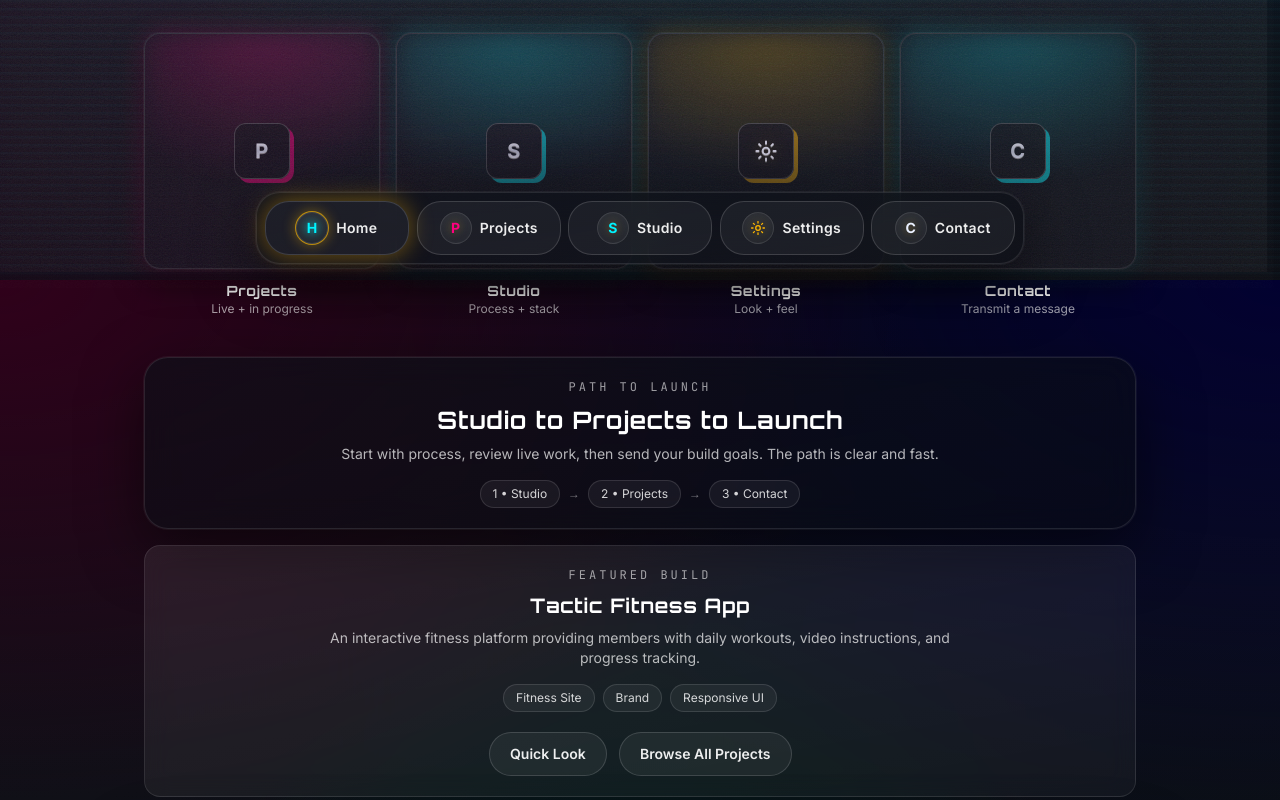
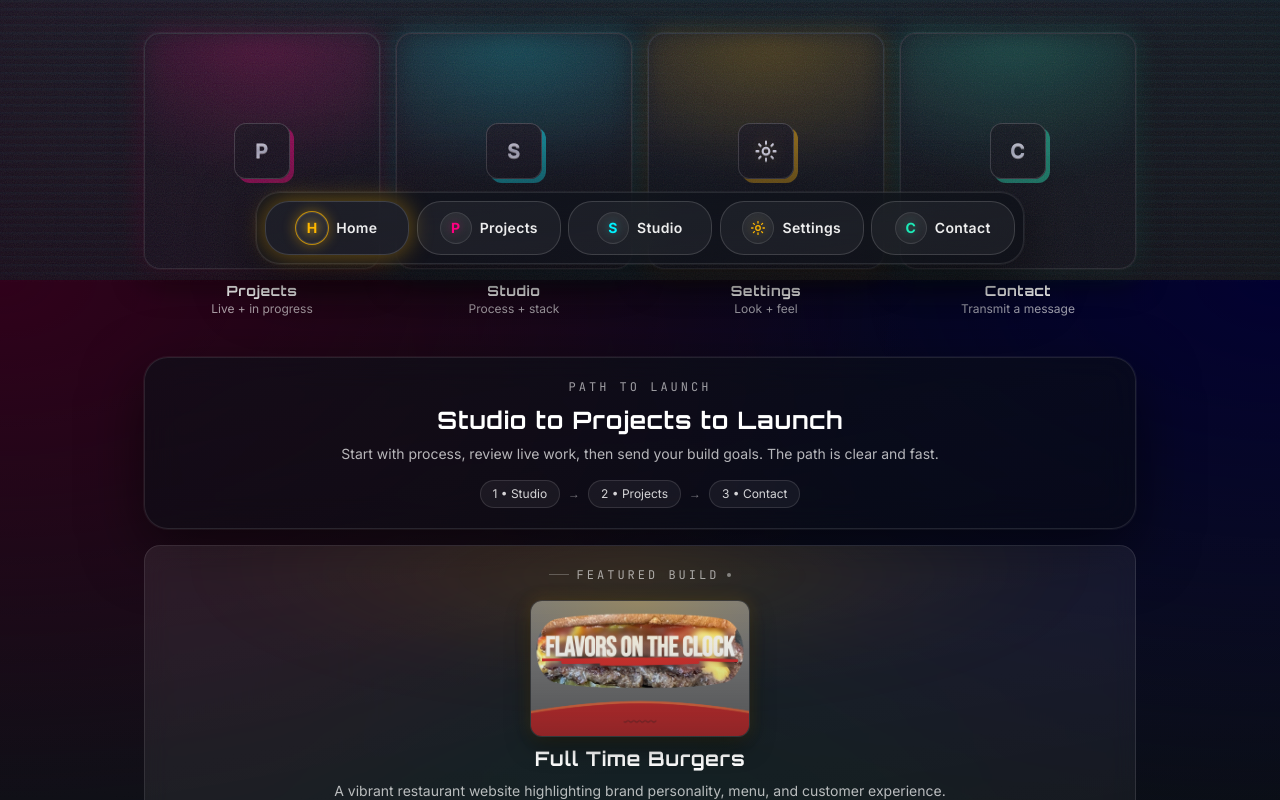
Before and after one commit to TyGosley/broadcast-mode, a Next.js app: page / in a window 1280 px wide. Shown: the part 520-1320 px from the top of the page. Built offline with nearby package versions, Linux system fonts and the light colour scheme.

Commit message:
feat: changed featured build section

```diff
--- a/app/globals.css
+++ b/app/globals.css
@@ -846,4 +846,12 @@ body {
       0 22px 38px rgba(0, 0, 0, 0.62),
       0 0 26px rgba(255, 184, 0, 0.35);
   }
+
+  .card-module.card-teal:hover {
+    border-color: rgba(29, 233, 182, 0.65);
+    box-shadow:
+      inset 0 0 16px rgba(29, 233, 182, 0.24),
+      0 22px 38px rgba(0, 0, 0, 0.62),
+      0 0 26px rgba(29, 233, 182, 0.35);
+  }
 }
--- a/app/page.tsx
+++ b/app/page.tsx
@@ -1,14 +1,36 @@
 import { BootGate } from "../components/BootGate";
 import Link from "next/link";
+import Image from "next/image";
+import type { CSSProperties } from "react";
 import { HomeHeader } from "../components/HomeHeader";
 import { LauncherGrid } from "../components/LauncherGrid";
-import { PROJECTS } from "../lib/projects";
+import { PROJECTS, type Project } from "../lib/projects";
+
+function getFeaturedAccent(project: Project) {
+  const signal = `${project.id} ${project.title} ${project.type.join(" ")}`.toLowerCase();
+
+  if (signal.includes("restaurant") || signal.includes("burger") || signal.includes("food")) {
+    return { hex: "#FFB800", rgb: "255,184,0" };
+  }
+
+  if (signal.includes("fitness") || signal.includes("workout") || signal.includes("health")) {
+    return { hex: "#00F3FF", rgb: "0,243,255" };
+  }
+
+  return { hex: "#FF0080", rgb: "255,0,128" };
+}
+
+function getFeaturedPreview(project: Project) {
+  return project.images?.[0] ?? project.coverImage ?? null;
+}
 
 export default function HomePage() {
   const featuredProject =
     PROJECTS.find((p) => p.featured && p.status === "live") ??
     PROJECTS.find((p) => p.featured) ??
     null;
+  const featuredAccent = featuredProject ? getFeaturedAccent(featuredProject) : null;
+  const featuredPreview = featuredProject ? getFeaturedPreview(featuredProject) : null;
 
   return (
     <BootGate brand="Be Awesome Productions">
@@ -54,8 +76,50 @@ export default function HomePage() {
           </div>
 
           {featuredProject ? (
-            <div className="ui-panel-inset rounded-2xl p-5 text-center">
-              <p className="ui-eyebrow">FEATURED BUILD</p>
+            <div className="ui-panel-inset relative overflow-hidden rounded-2xl p-5 text-center">
+              <div
+                aria-hidden="true"
+                className="pointer-events-none absolute -inset-2 rounded-[22px] blur-2xl"
+                style={{
+                  background: `radial-gradient(58% 42% at 50% 0%, rgba(${featuredAccent?.rgb ?? "0,243,255"},0.2) 0%, rgba(${featuredAccent?.rgb ?? "0,243,255"},0.08) 38%, transparent 78%)`,
+                }}
+              />
+
+              <div className="relative mx-auto flex w-fit items-center gap-2">
+                <span aria-hidden="true" className="h-px w-5 bg-white/24" />
+                <p className="ui-eyebrow tracking-[0.32em] text-white/78">FEATURED BUILD</p>
+                <span aria-hidden="true" className="h-1 w-1 rounded-full bg-white/42" />
+              </div>
+
+              {featuredPreview ? (
+                <Link
+                  href={`/projects?p=${featuredProject.id}`}
+                  className="group relative mx-auto mt-4 block w-full max-w-[220px] focus:outline-none focus-visible:ring-2 focus-visible:ring-[#00F3FF]/70"
+                  aria-label={`Open ${featuredProject.title}`}
+                >
+                    <div className="featured-thumb-scanline relative aspect-[16/10] overflow-hidden rounded-xl border border-white/15 bg-black/35 shadow-[0_10px_24px_rgba(0,0,0,0.45),0_0_16px_rgba(var(--featured-accent-rgb),0.16)] [--featured-accent-rgb:0,243,255] transition duration-300 ease-out group-hover:-translate-y-0.5 group-hover:scale-[1.02] group-hover:shadow-[0_14px_30px_rgba(0,0,0,0.52),0_0_20px_rgba(var(--featured-accent-rgb),0.24)]"
+                    style={
+                      { "--featured-accent-rgb": featuredAccent?.rgb ?? "0,243,255" } as CSSProperties
+                    }
+                  >
+                    <Image
+                      src={featuredPreview.src}
+                      alt={featuredPreview.alt}
+                      fill
+                      sizes="(max-width: 640px) 55vw, 220px"
+                      className="object-cover transition duration-500 ease-out group-hover:scale-[1.03]"
+                    />
+                    <div
+                      aria-hidden="true"
+                      className="pointer-events-none absolute inset-0"
+                      style={{
+                        background: `linear-gradient(180deg, rgba(255,255,255,0.04) 0%, rgba(13,17,23,0.1) 45%, rgba(13,17,23,0.34) 100%), radial-gradient(90% 70% at 50% 0%, ${featuredAccent?.hex ?? "#00F3FF"}33 0%, transparent 76%)`,
+                      }}
+                    />
+                  </div>
+                </Link>
+              ) : null}
+
               <h3 className="mt-2 text-lg font-bold text-white md:text-xl">
                 {featuredProject.title}
               </h3>
--- a/components/AppIcon.tsx
+++ b/components/AppIcon.tsx
@@ -11,21 +11,21 @@ const APP_NEON: Record<string, string> = {
   projects: "#FF0080",
   studio: "#00F3FF",
   settings: "#FFB800",
-  contact: "#00F3FF",
+  contact: "#1DE9B6",
 };
 
 const APP_NEON_RGB: Record<string, string> = {
   projects: "255,0,128",
   studio: "0,243,255",
   settings: "255,184,0",
-  contact: "0,243,255",
+  contact: "29,233,182",
 };
 
 const APP_CARD_VARIANT: Record<string, string> = {
   projects: "card-pink",
   studio: "card-cyan",
   settings: "card-amber",
-  contact: "card-cyan",
+  contact: "card-teal",
 };
 
 export function AppIcon({ app }: AppIconProps) {
--- a/components/Dock.tsx
+++ b/components/Dock.tsx
@@ -18,7 +18,7 @@ const ICON_COLOR: Record<string, string> = {
   "/projects": "#FF0080",
   "/studio": "#00F3FF",
   "/settings": "#FFB800",
-  "/contact": "#EAF0FF",
+  "/contact": "#1DE9B6",
 };
 
 const ICON_COLOR_RGB: Record<string, string> = {
@@ -26,7 +26,7 @@ const ICON_COLOR_RGB: Record<string, string> = {
   "/projects": "255,0,128",
   "/studio": "0,243,255",
   "/settings": "255,184,0",
-  "/contact": "234,240,255",
+  "/contact": "29,233,182",
 };
 
 const PANEL_SHELL_CLASS = [
@@ -67,6 +67,7 @@ export function Dock() {
           {ITEMS.map((it) => {
             const active = pathname === it.href;
             const accentRgb = ICON_COLOR_RGB[it.href] ?? "0,243,255";
+            const accentHex = ICON_COLOR[it.href] ?? "#EAF0FF";
             const dockVars: CSSProperties & { "--dock-accent-rgb": string } = {
               "--dock-accent-rgb": accentRgb,
             };
@@ -96,20 +97,20 @@ export function Dock() {
                       <SettingsGearIcon
                         className="h-4 w-4"
                         style={{
-                          color: active ? "#00F3FF" : ICON_COLOR[it.href] ?? "#EAF0FF",
+                          color: accentHex,
                           filter: active
-                            ? "drop-shadow(0 0 6px rgba(0,243,255,0.85)) drop-shadow(0 0 10px rgba(0,243,255,0.45))"
-                            : "drop-shadow(0 0 6px rgba(255,184,0,0.35))",
+                            ? `drop-shadow(0 0 6px rgba(${accentRgb},0.85)) drop-shadow(0 0 10px rgba(${accentRgb},0.45))`
+                            : `drop-shadow(0 0 6px rgba(${accentRgb},0.35))`,
                         }}
                       />
                     ) : (
                       <span
                         className="text-sm font-bold"
                         style={{
-                          color: active ? "#00F3FF" : ICON_COLOR[it.href] ?? "#EAF0FF",
+                          color: accentHex,
                           textShadow: active
-                            ? "0 0 8px rgba(0,243,255,0.85), 0 0 16px rgba(0,243,255,0.45)"
-                            : "0 0 8px rgba(255,184,0,0.35)",
+                            ? `0 0 8px rgba(${accentRgb},0.85), 0 0 16px rgba(${accentRgb},0.45)`
+                            : `0 0 8px rgba(${accentRgb},0.35)`,
                         }}
                       >
                         {it.short}
--- a/components/MobileMiniDock.tsx
+++ b/components/MobileMiniDock.tsx
@@ -16,14 +16,14 @@ const ICON_COLOR: Record<string, string> = {
   "/": "#FFB800",
   "/projects": "#FF0080",
   "/settings": "#FFB800",
-  "/contact": "#EAF0FF",
+  "/contact": "#1DE9B6",
 };
 
 const ICON_COLOR_RGB: Record<string, string> = {
   "/": "255,184,0",
   "/projects": "255,0,128",
   "/settings": "255,184,0",
-  "/contact": "234,240,255",
+  "/contact": "29,233,182",
 };
 
 const PANEL_SHELL_CLASS = [
@@ -64,6 +64,7 @@ export function MobileMiniDock() {
           {ITEMS.map((it) => {
             const active = pathname === it.href;
             const accentRgb = ICON_COLOR_RGB[it.href] ?? "0,243,255";
+            const accentHex = ICON_COLOR[it.href] ?? "#EAF0FF";
             const dockVars: CSSProperties & { "--dock-accent-rgb": string } = {
               "--dock-accent-rgb": accentRgb,
             };
@@ -93,20 +94,20 @@ export function MobileMiniDock() {
                       <SettingsGearIcon
                         className="h-4 w-4"
                         style={{
-                          color: active ? "#00F3FF" : ICON_COLOR[it.href] ?? "#EAF0FF",
+                          color: accentHex,
                           filter: active
-                            ? "drop-shadow(0 0 6px rgba(0,243,255,0.85)) drop-shadow(0 0 10px rgba(0,243,255,0.45))"
-                            : "drop-shadow(0 0 6px rgba(255,184,0,0.35))",
+                            ? `drop-shadow(0 0 6px rgba(${accentRgb},0.85)) drop-shadow(0 0 10px rgba(${accentRgb},0.45))`
+                            : `drop-shadow(0 0 6px rgba(${accentRgb},0.35))`,
                         }}
                       />
                     ) : (
                       <span
                         className="text-sm font-bold"
                         style={{
-                          color: active ? "#00F3FF" : ICON_COLOR[it.href] ?? "#EAF0FF",
+                          color: accentHex,
                           textShadow: active
-                            ? "0 0 8px rgba(0,243,255,0.85), 0 0 16px rgba(0,243,255,0.45)"
-                            : "0 0 8px rgba(255,184,0,0.35)",
+                            ? `0 0 8px rgba(${accentRgb},0.85), 0 0 16px rgba(${accentRgb},0.45)`
+                            : `0 0 8px rgba(${accentRgb},0.35)`,
                         }}
                       >
                         {it.short}
--- a/lib/projects.ts
+++ b/lib/projects.ts
@@ -197,7 +197,7 @@ export const projects: Project[] = [
     format: "cd",
     type: ["Fitness Site", "Brand", "Responsive UI"],
 
-    featured: true,
+    featured: false,
 
     role: "Project Manager, Web Design + Build",
     stack: ["React", "Prisma", "Tailwind"],
```
